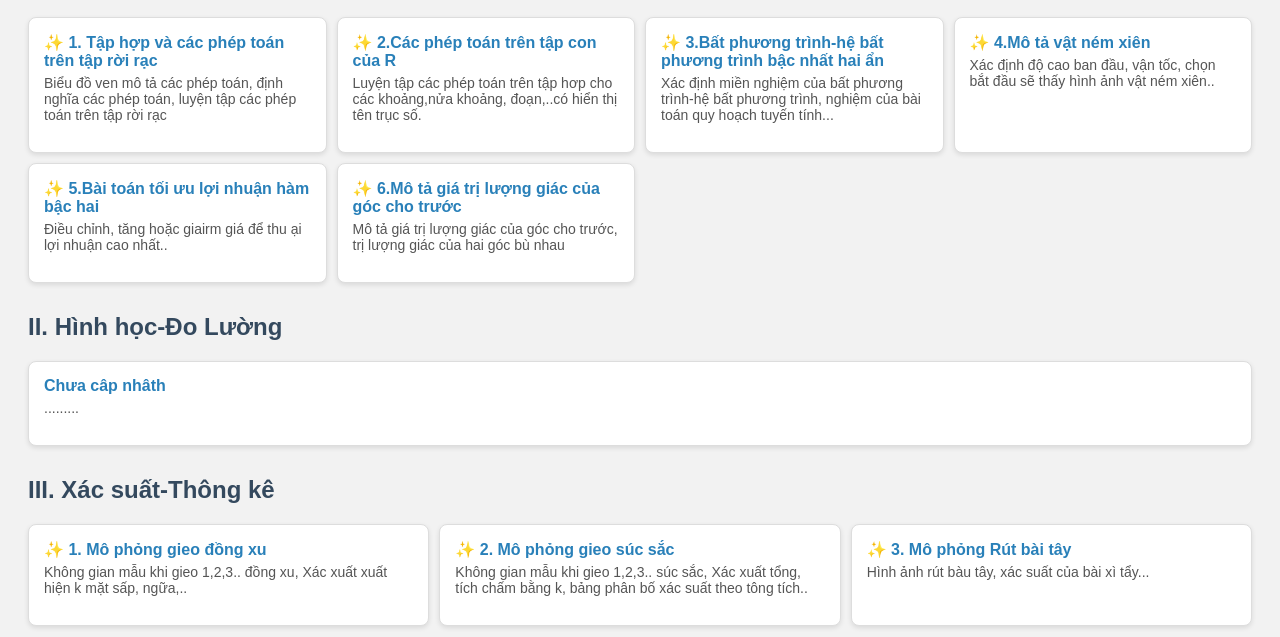
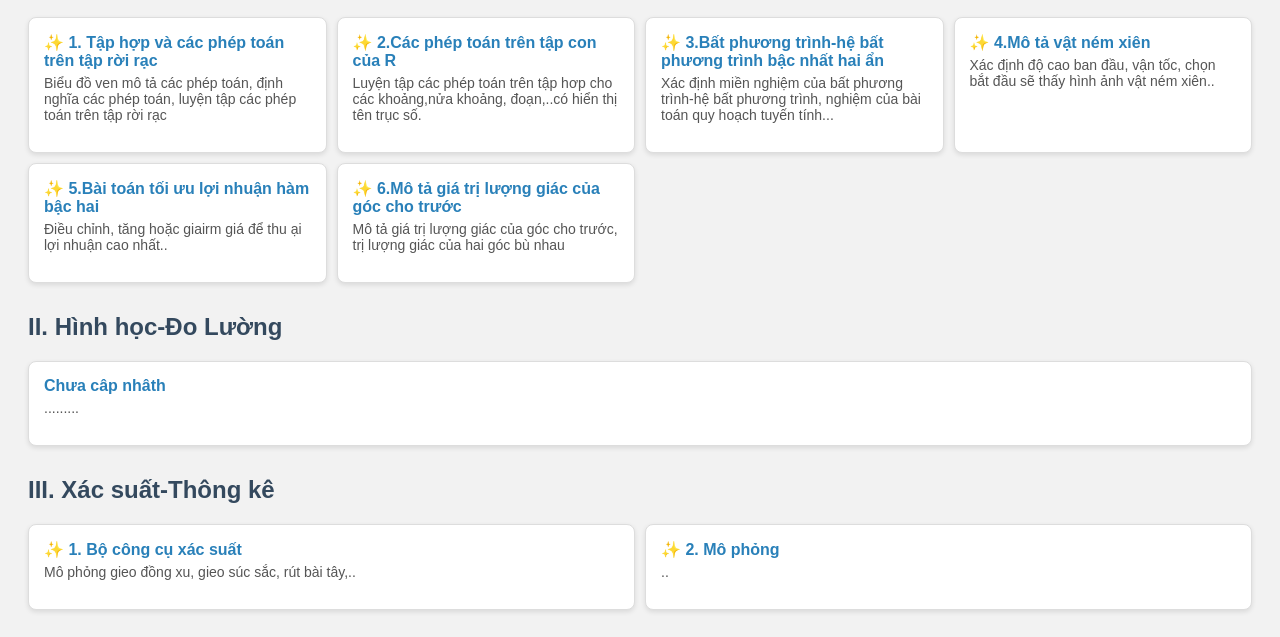
Before and after one commit to levanquybson/mophongsgk10, a plain HTML site: page index.html in a window 1280 px wide. Shown: the part 140-777 px from the top of the page. Drawn offline with Linux system fonts and the light colour scheme.

Commit message:
Update index.html

```diff
--- a/index.html
+++ b/index.html
@@ -104,16 +104,12 @@
     <h2>III. Xác suất-Thông kê</h2>
     <div class="tool-list">
            <div class="tool-card">
-        <a href="https://levanquybson.github.io/gieodongxu/" target="_blank">✨ 1. Mô phỏng gieo đồng xu</a>
-        <p>Không gian mẫu khi gieo 1,2,3.. đồng xu, Xác xuất xuất hiện k mặt sấp, ngữa,..</p>
+        <a href="https://levanquybson.github.io/bocongcuxacsuat/" target="_blank">✨ 1. Bộ công cụ xác suất</a>
+        <p>Mô phỏng gieo đồng xu, gieo súc sắc, rút bài tây,..</p>
       </div>
  <div class="tool-card">
-        <a href="https://levanquybson.github.io/gieosucsac/" target="_blank">✨ 2. Mô phỏng gieo súc sắc</a>
-        <p>Không gian mẫu khi gieo 1,2,3.. súc sắc, Xác xuất tổng, tích chấm bằng k, bảng phân bố xác suất theo tông tích..</p>
-      </div>
- <div class="tool-card">
-        <a href="https://levanquybson.github.io/rutbaytay52la/" target="_blank">✨ 3. Mô phỏng Rút bài tây</a>
-        <p>Hình ảnh rút bàu tây, xác suất của bài xì tẩy...</p>
+        <a href="" target="_blank">✨ 2. Mô phỏng </a>
+        <p>..</p>
       </div>
 
 
```
